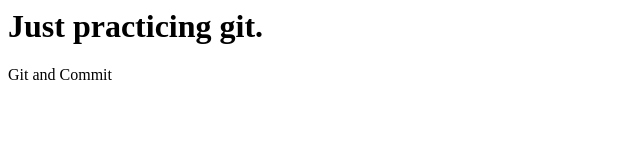
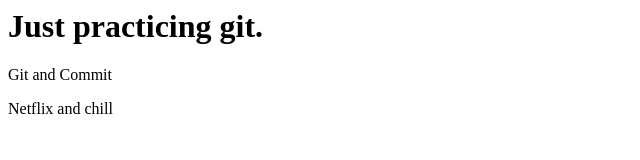
Before and after one commit to EGOR-IND/GitPractice, a website: page index.html in a window 1280 px wide. Shown: the whole page, without its empty margins (0-640 px from the left). Drawn offline with Linux system fonts and the light colour scheme.

Commit message:
Fifth Commit

```diff
--- a/index.html
+++ b/index.html
@@ -4,5 +4,6 @@
     <body>
         <h1>Just practicing git.</h1>
         <p>Git and Commit</p>
+        <p>Netflix and chill</p>
     </body>
 </html>
```
Also changed, not shown: package.json (added, +24 -0 lines), 2 other files.
